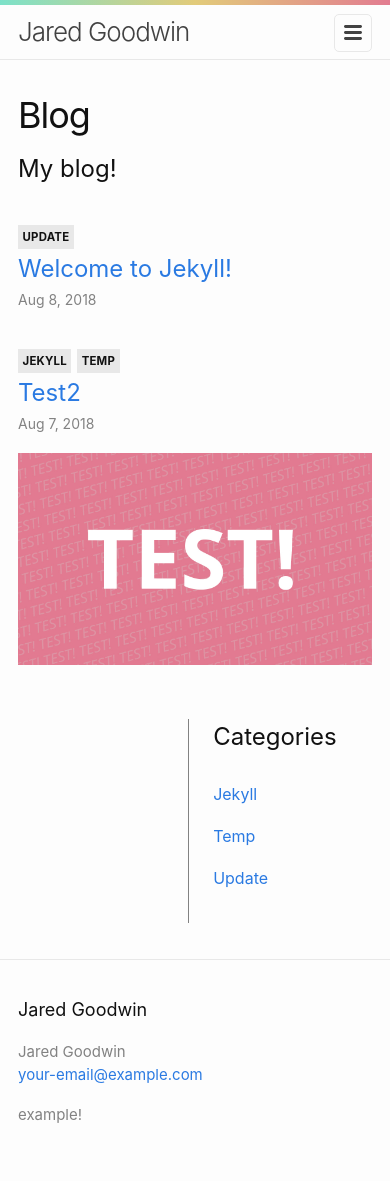
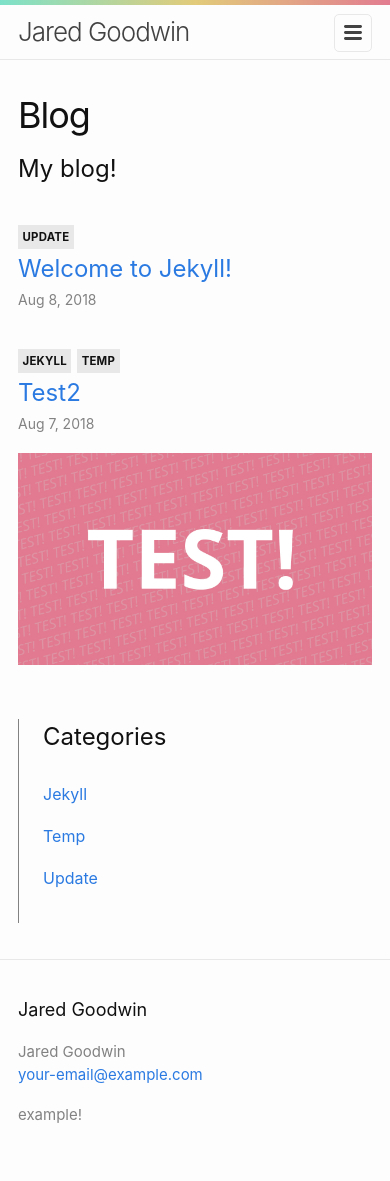
Before and after one commit to goodwin72/jaredrgoodwin.com, a Jekyll site: the page built from blog.html, in a window 390 px wide. Built offline with Jekyll 4.4.1, drawn with Linux system fonts in a browser that asks for light colours.

Commit message:
Category filter container now floats left at mobile width

```diff
--- a/_sass/minima/_layout.scss
+++ b/_sass/minima/_layout.scss
@@ -499,6 +499,10 @@
     h1, h2, h3, h4, h5, h6, p, a{
         padding-left: 24px;
     }
+
+    @include media-query($on-palm) {
+        float: left;
+    }
 }
 
 .feed-categories__list{
```
